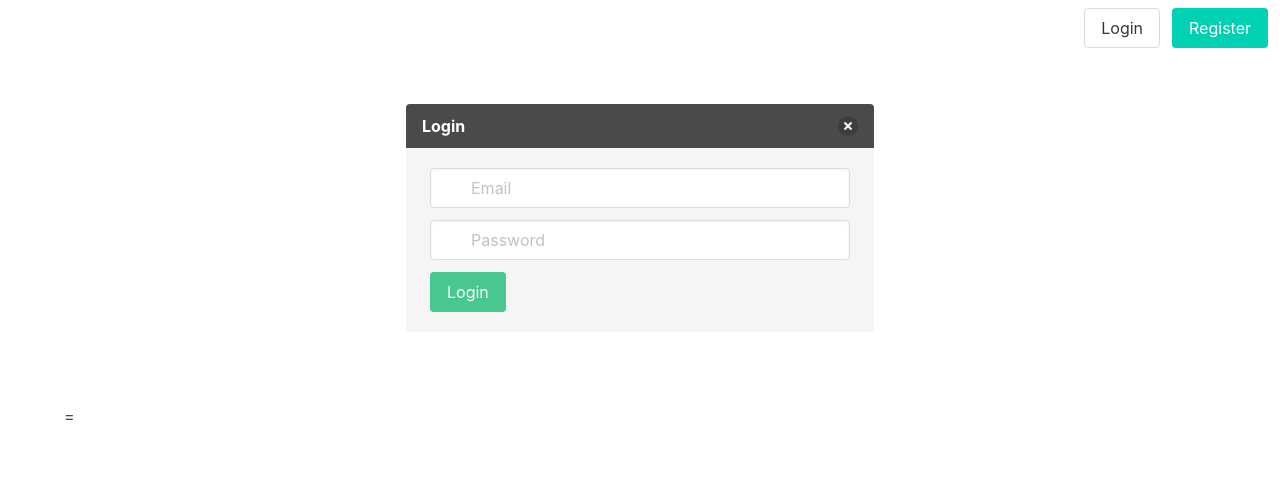
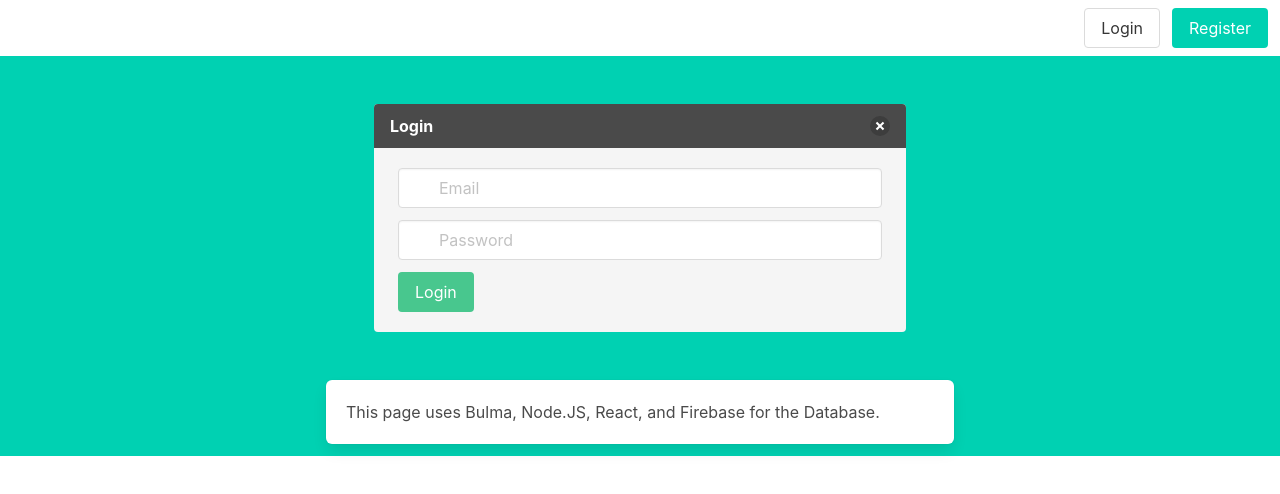
Before and after one commit to danielchastain/JavaScript-Login, a plain HTML site: page index.html in a window 1280 px wide. Drawn offline with nearby package versions, Linux system fonts and the light colour scheme.

Commit message:
updated !

```diff
--- a/index.html
+++ b/index.html
@@ -6,17 +6,13 @@
   <meta name="viewport" content="width=device-width, initial-scale=1">
   <title>Hello Bulma!</title>
   <link rel="stylesheet" href="https://cdn.jsdelivr.net/npm/bulma@0.9.3/css/bulma.min.css">
-</head>
-
-<body>
-
+  <link>
+  <link rel="stylesheet" href="style.css">
   <nav class="navbar is-transparent">
 
     </div>
-
     <div id="navbarExampleTransparentExample" class="navbar-menu">
       <div class="navbar-start">
-
       </div>
     </div>
     </div>
@@ -41,19 +37,20 @@
     </div>
     </div>
   </nav>
-  <div class="container">
+</head>
+
+<body class="has-background-primary">
+  <div>
     <div class="columns">
       <div class="column is-half is-offset-one-quarter">
         <section class="section">
-          <article class="message">
+          <article class="message" id="finalBox">
             <div id="hide">
               <div class="message-header" id="message-header">
                 <p id="message-headers">Login</p>
                 <button class="delete" aria-label="delete"></button>
               </div>
               <div class="message-body">
-
-
                 <div class="field">
                   <p class="control has-icons-left has-icons-right">
                     <input id="email" class="input" type="email" placeholder="Email">
@@ -86,9 +83,6 @@
                     </p>
                   </div>
 
-
-
-
                 </div>
                 <div class="field">
                   <p class="control has-icons-left">
@@ -99,9 +93,6 @@
                   </p>
                 </div>
 
-
-
-
                 <div class="field">
                   <p class="control">
                     <button id="loginBtn" class="button is-success">
@@ -111,14 +102,15 @@
                 </div>
               </div>
             </div>
-            </div>
+          </article>
+        </section>
+
+        <script src="app.js"></script>
+        <div class="box">
+          This page uses Bulma, Node.JS, React, and Firebase for the Database.
         </div>
 
-
-          </article>
-        </section>
-        =
-        <script src="app.js"></script>
 </body>
 
+
 </html>
```
Also changed, not shown: app.js (+15 -15 lines), style.css (added), 2 other files. Lines whose indentation alone changed are shown as unchanged.
